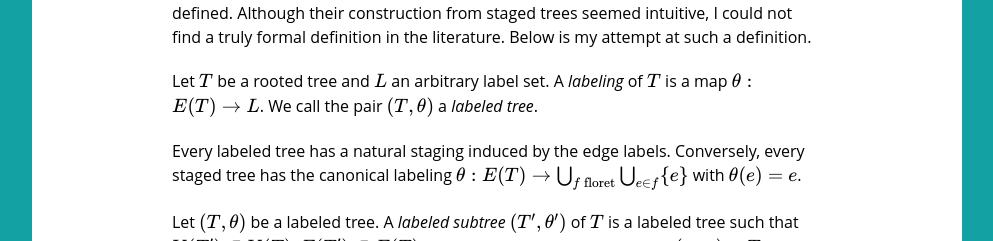
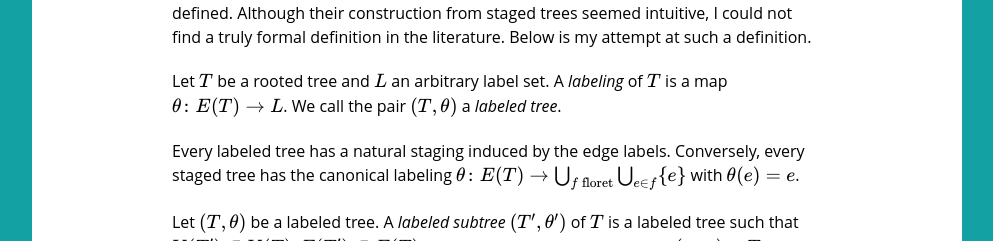
Before and after one commit to Orl628/Orl628.github.io, a plain HTML site: page blog.html in a window 1280 px wide. Shown: the part 237-478 px from the top of the page, without its empty margins (143-1136 px from the left). Drawn offline with nearby package versions, Linux system fonts and the light colour scheme; a web font is replaced by a local one.

Commit message:
fixed colon

```diff
--- a/blog.html
+++ b/blog.html
@@ -172,12 +172,12 @@ img {
 When studying chain event graphs, it was not clear to me how these objects are defined. Although their construction from staged trees seemed intuitive, I could not find a truly formal definition in the literature. Below is my attempt at such a definition.
 </p>
 <p>
-Let <span class="math inline">\(T\)</span> be a rooted tree and <span class="math inline">\(L\)</span> an arbitrary label set. A <em>labeling</em> of <span class="math inline">\(T\)</span> is a map <span class="math inline">\(\theta: E(T) \to L\)</span>.
+Let <span class="math inline">\(T\)</span> be a rooted tree and <span class="math inline">\(L\)</span> an arbitrary label set. A <em>labeling</em> of <span class="math inline">\(T\)</span> is a map <span class="math inline">\(\theta\colon E(T) \to L\)</span>.
 We call the pair <span class="math inline">\((T, \theta)\)</span> a <em>labeled tree</em>.
 </p><p>
 Every labeled tree has a natural staging induced by the
 edge labels.
-Conversely, every staged tree has the canonical labeling <span class="math inline">\(\theta : E(T) \to \bigcup_{f \text{ floret}} \bigcup_{e\in f}\{e\}\)</span> with <span class="math inline">\(\theta(e) = e\)</span>.
+Conversely, every staged tree has the canonical labeling <span class="math inline">\(\theta\colon E(T) \to \bigcup_{f \text{ floret}} \bigcup_{e\in f}\{e\}\)</span> with <span class="math inline">\(\theta(e) = e\)</span>.
 </p><p>
 Let <span class="math inline">\((T, \theta)\)</span> be a labeled tree.
 A <em>labeled subtree</em> <span class="math inline">\((T', \theta')\)</span> of <span class="math inline">\(T\)</span> is a labeled tree such that <span class="math inline">\(V(T')\subseteq V(T)\)</span>, <span class="math inline">\(E(T')\subseteq E(T )\)</span> and such that for every edge <span class="math inline">\(e = (v, w)\)</span> of <span class="math inline">\(T\)</span>, if <span class="math inline">\(v \in V(T')\)</span> then <span class="math inline">\(w \in V(T')\)</span>, <span class="math inline">\(e \in E(T')\)</span> and <span class="math inline">\(\theta'(e) = \theta(e)\)</span>.
```
